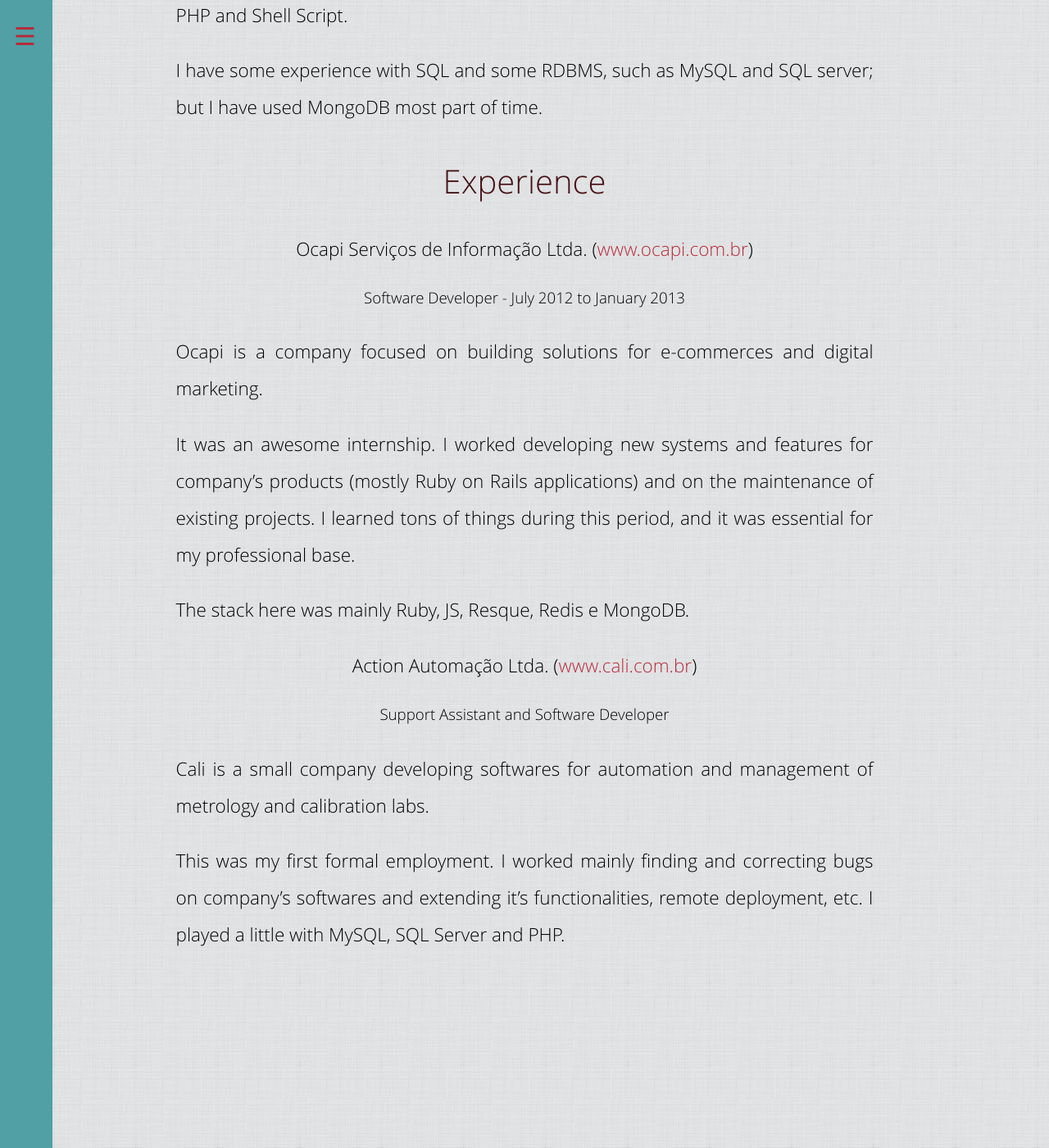
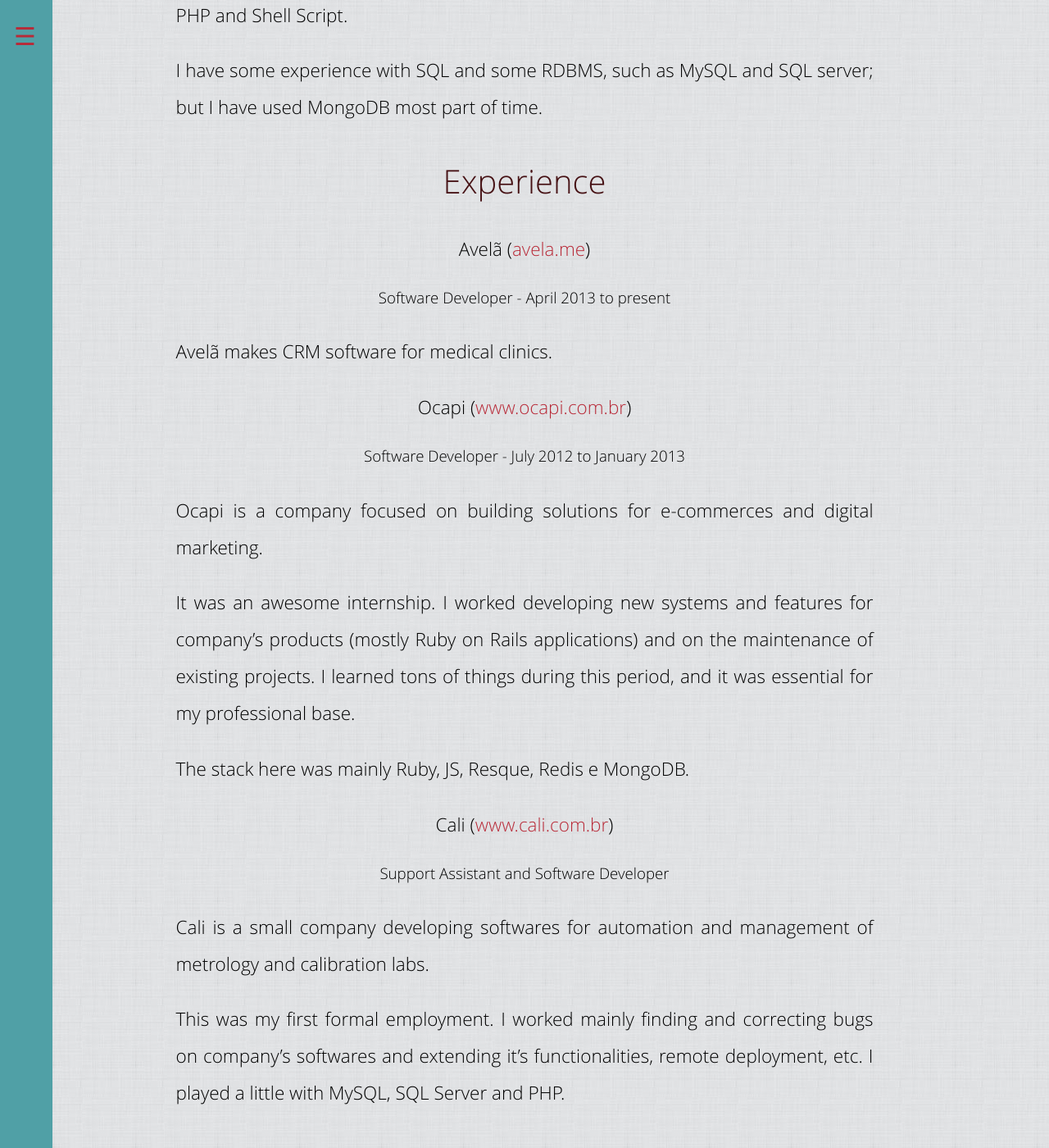
Before and after one commit to fuadsaud/fuadsaud.github.io, a Jekyll site: the page built from resume/en.md, in a window 1280 px wide and 1400 px high, scrolled down 1362 px. Shown: the whole window at 82% size. Built offline with Jekyll 4.4.1, drawn with Linux system fonts in a browser that asks for light colours; Markdown is read by kramdown in place of the engine named in the settings.

Commit message:
Update resume with some info about Avelã

```diff
--- a/resume/en.md
+++ b/resume/en.md
@@ -34,8 +34,15 @@ I have some experience with SQL and some RDBMS, such as MySQL and SQL server;
 but I have used MongoDB most part of time.
 
 ### Experience
-#### Ocapi Serviços de Informação Ltda. ([www.ocapi.com.br](//www.ocapi.com.br))
+
+#### Avelã ([avela.me](//avela.me))
+##### Software Developer - April 2013 to present
+
+Avelã makes CRM software for medical clinics.
+
+#### Ocapi ([www.ocapi.com.br](//www.ocapi.com.br))
 ##### Software Developer - July 2012 to January 2013
+
 Ocapi is a company focused on building solutions for e-commerces and digital
 marketing.
 
@@ -46,8 +53,9 @@ essential for my professional base.
 
 The stack here was mainly Ruby, JS, Resque, Redis e MongoDB.
 
-#### Action Automação Ltda. ([www.cali.com.br](//www.cali.com.br))
+#### Cali ([www.cali.com.br](//www.cali.com.br))
 ##### Support Assistant and Software Developer
+
 Cali is a small company developing softwares for automation and management of
 metrology and calibration labs.
 
```
